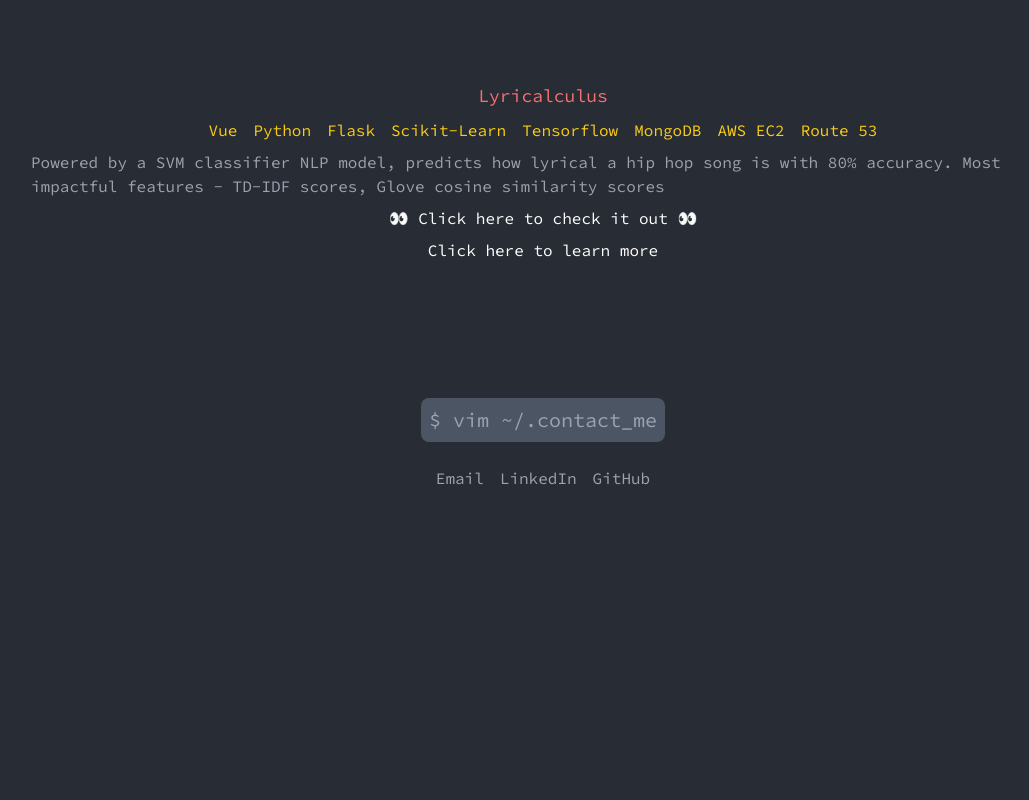
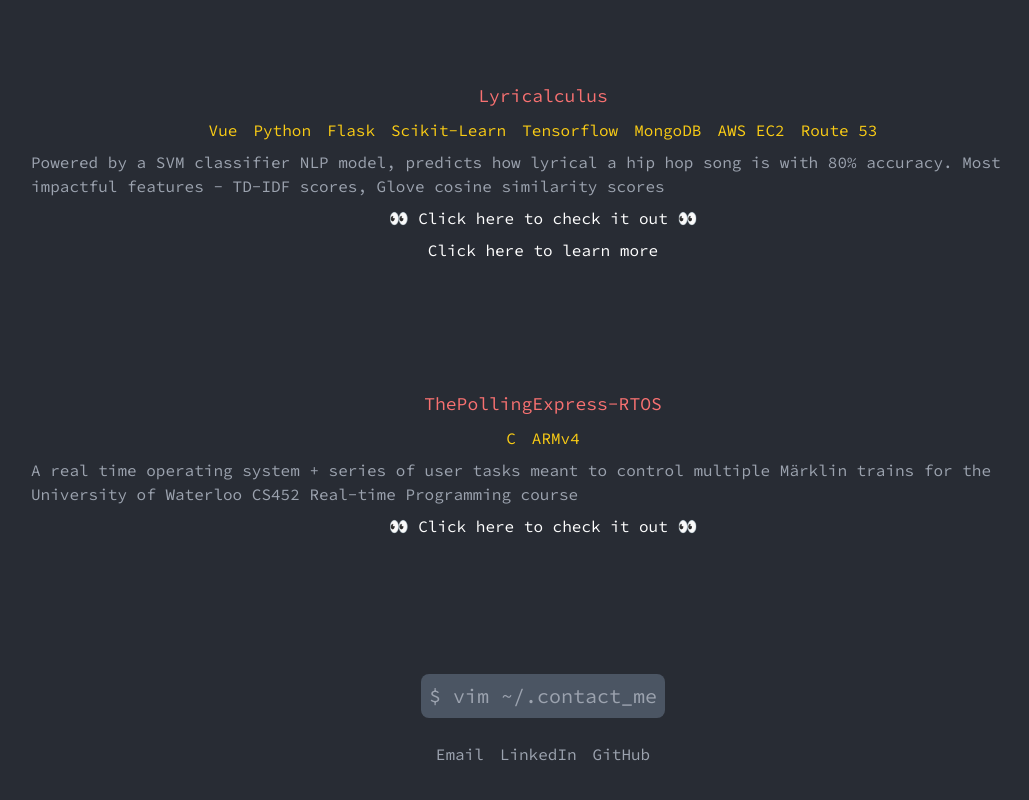
Before and after one commit to billcui57/billcuiv3, a Next.js app: page / in a window 1280 px wide. Shown: the part 3021-3821 px from the top of the page, without its empty margins (97-1126 px from the left). Before the commit the page ends 3575 px from the top, so only its background shows below. Built offline with nearby package versions, Linux system fonts and the light colour scheme.

Commit message:
added pollingexpress project

```diff
--- a/src/components/console/files.tsx
+++ b/src/components/console/files.tsx
@@ -118,4 +118,15 @@
       ></Project>
     ),
   },
+  {
+    name: "ThePollingExpress-RTOS",
+    display: (
+      <Project
+        title="ThePollingExpress-RTOS"
+        description="A real time operating system + series of user tasks meant to control multiple Märklin trains for the University of Waterloo CS452 Real-time Programming course"
+        usedTechs={["C", "ARMv4"]}
+        projectLink="https://github.com/billcui57/The-Polling-Express"
+      ></Project>
+    ),
+  },
 ];
```
